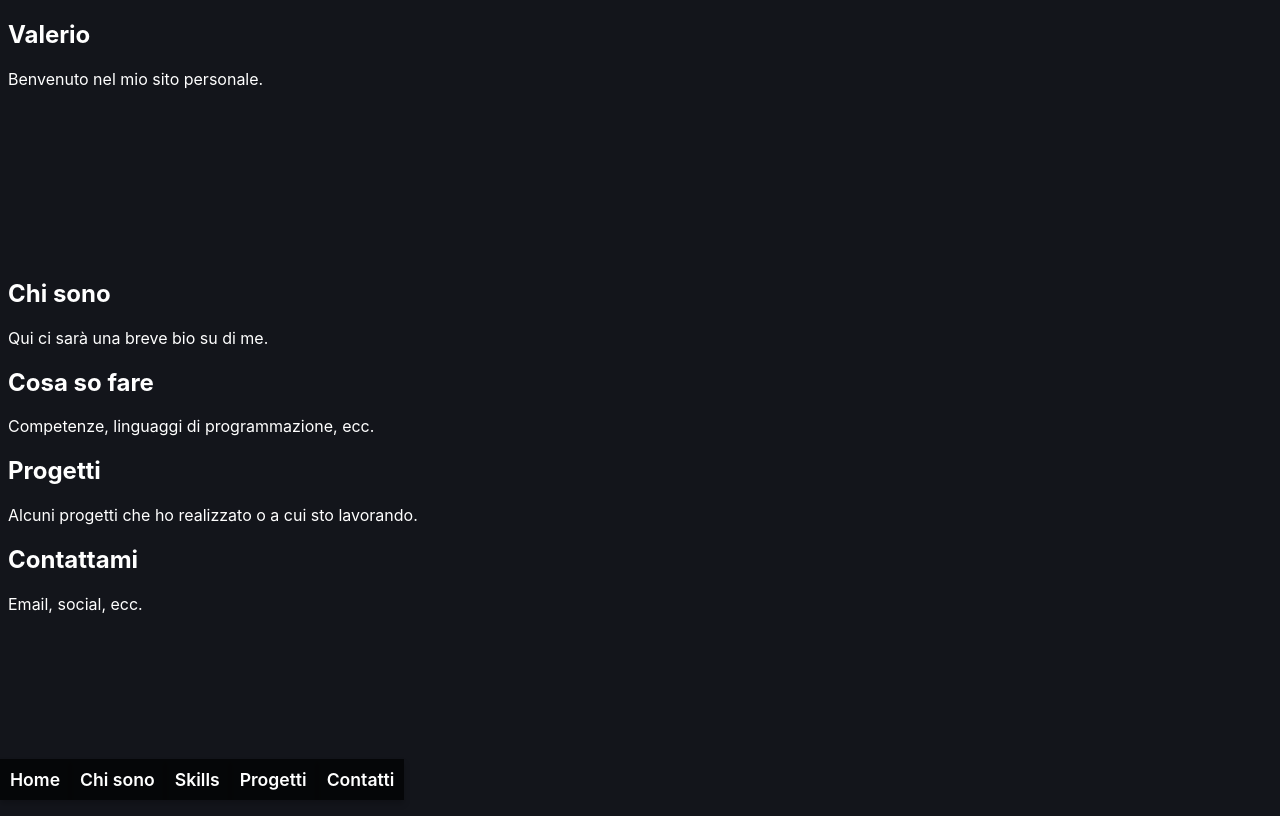
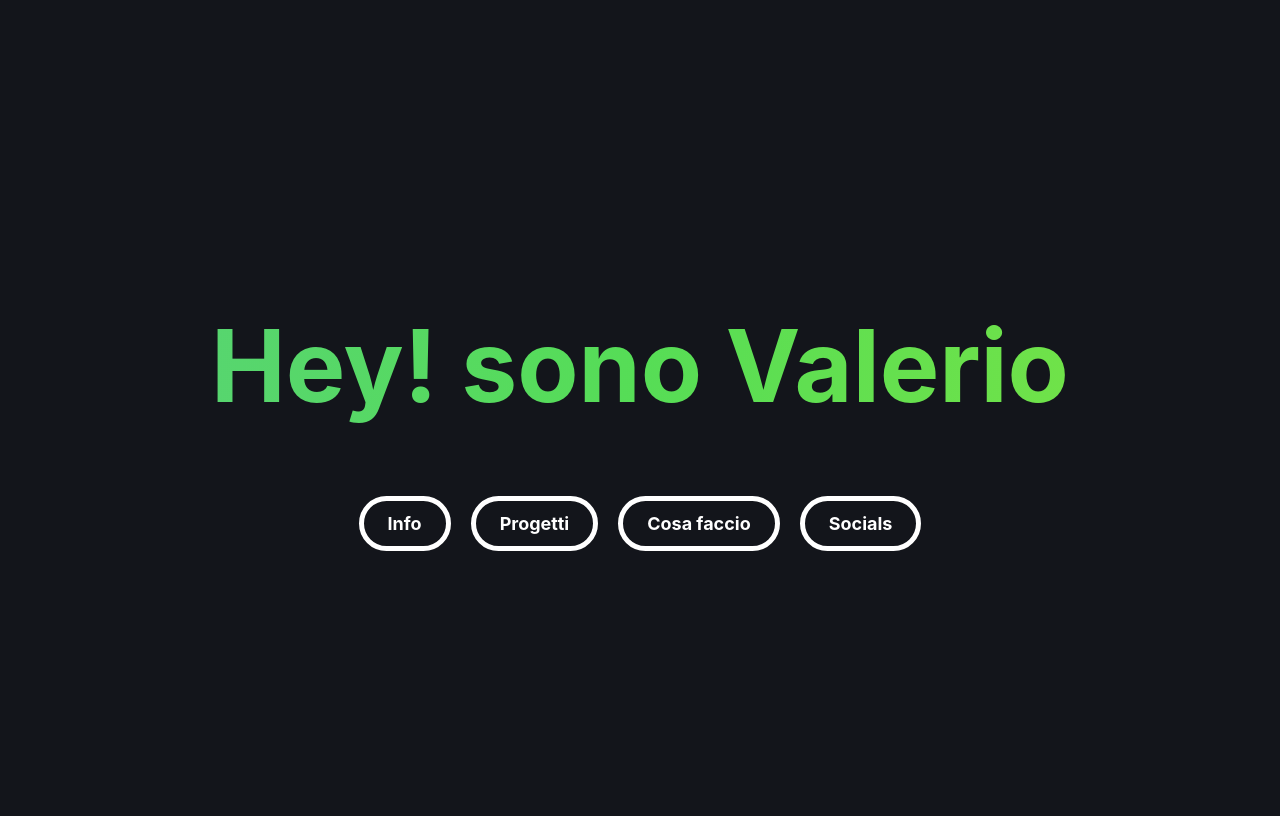
Before and after one commit to iMaVa/personalSite, a plain HTML site: page index.html in a window 1280 px wide. Drawn offline with Linux system fonts and the light colour scheme; a web font is replaced by a local one.

Commit message:
prova animazione

```diff
--- a/index.html
+++ b/index.html
@@ -8,38 +8,15 @@
         <script src="script.js"></script>
     </head>
     <body>
-		<nav class="sticky-boxes">
-			<ul>
-				<li class="box"><a href="#home">Home</a></li>
-				<li class="box"><a href="#chi-sono">Chi sono</a></li>
-				<li class="box"><a href="#skills">Skills</a></li>
-				<li class="box"><a href="#progetti">Progetti</a></li>
-				<li class="box"><a href="#contatti">Contatti</a></li>
-			</ul>
-		</nav>
+        <div class="intro">
+            <div id="toptitle">Hey! sono Valerio</div>
+            <div class="buttons">
+                <a href="#about">Info</a>
+                <a href="#progetti">Progetti</a>
+                <a href="#cosa">Cosa faccio</a>
+                <a href="#contatti">Socials</a>
+            </div>
+        </div>
 
-
-		</nav>
-        <section id="home">
-            <h1>Valerio</h1>
-            <p>Benvenuto nel mio sito personale.</p>
-            <canvas id="background-animation"></canvas>
-        </section>
-        <section id="chi-sono">
-            <h2>Chi sono</h2>
-            <p>Qui ci sarà una breve bio su di me.</p>
-        </section>
-        <section id="skills">
-            <h2>Cosa so fare</h2>
-            <p>Competenze, linguaggi di programmazione, ecc.</p>
-        </section>
-        <section id="progetti">
-            <h2>Progetti</h2>
-            <p>Alcuni progetti che ho realizzato o a cui sto lavorando.</p>
-        </section>
-        <section id="contatti">
-        	<h2>Contattami</h2>
-            <p>Email, social, ecc.</p>
-        </section>
     </body>
 </html>
--- a/style.css
+++ b/style.css
@@ -11,7 +11,6 @@ body {
     font-family: "Mona Sans", "Mona Sans Header Fallback", -apple-system, BlinkMacSystemFont, "Segoe UI", Helvetica, Arial, sans-serif, "Apple Color Emoji", "Segoe UI Emoji", "Segoe UI Symbol";
     color: white;
     background-color: rgb(19, 21, 27);
-
 }
 
 .sticky-boxes {
@@ -43,3 +42,79 @@ body {
     display: block;
     text-align: center;
 }
+
+.intro {
+    height: 100vh;
+    display: flex;
+    flex-direction: column;
+    align-items: center;
+    justify-content: center;
+    position:relative;
+}
+
+#toptitle {
+    font-size: 100px;
+    font-weight: 700;
+    padding: 60px 0 20px 0;
+    background: linear-gradient(270deg, red, orange, yellow, rgb(86, 221, 86), rgb(91, 171, 251), rgb(187, 110, 242), violet);
+    background-size: 2000% 2000%;
+    background-clip: text;
+    -webkit-background-clip: text;
+    -webkit-text-fill-color: transparent;
+    animation: rgbCambio 20s linear infinite, fadeInAlto 2s ease forwards 0.5s;
+    opacity: 0;
+    transform: translateY(50px);
+}
+
+@keyframes rgbCambio {
+    0% { background-position: 0% 50%; }
+    50% { background-position: 100% 50%; }
+    100% { background-position: 0% 50%; }
+}
+
+@keyframes fadeInAlto {
+    to {
+        opacity: 1;
+        transform: translateY(-20px);
+    }
+}
+
+.buttons {
+    margin-top: 30px;
+    opacity: 0;
+    animation: fadeIn 1.5s ease-out forwards;
+    animation-delay: 2.2s;
+    display: flex;
+    gap: 20px;
+    flex-wrap: wrap;
+    justify-content: center;
+}
+
+@keyframes fadeIn {
+    to {
+        opacity: 1;
+    }
+}
+
+.buttons a {
+    padding: 12px 24px;
+    font-weight: 700;
+    background-color: transparent;
+    border-radius: 8px;
+    color: white;
+    text-decoration: none;
+    font-size: 18px;
+    transition: background-color 0.3s ease;
+    border: solid white 5px;
+    border-radius: 30px;
+}
+.buttons a:hover{
+    background-color: white;
+    color: black;
+}
+
+section {
+    padding: 100px 20px;
+    max-width: 800px;
+    margin: 0 auto;
+}
```
Also changed, not shown: index1.html (added, +45 -0 lines).
